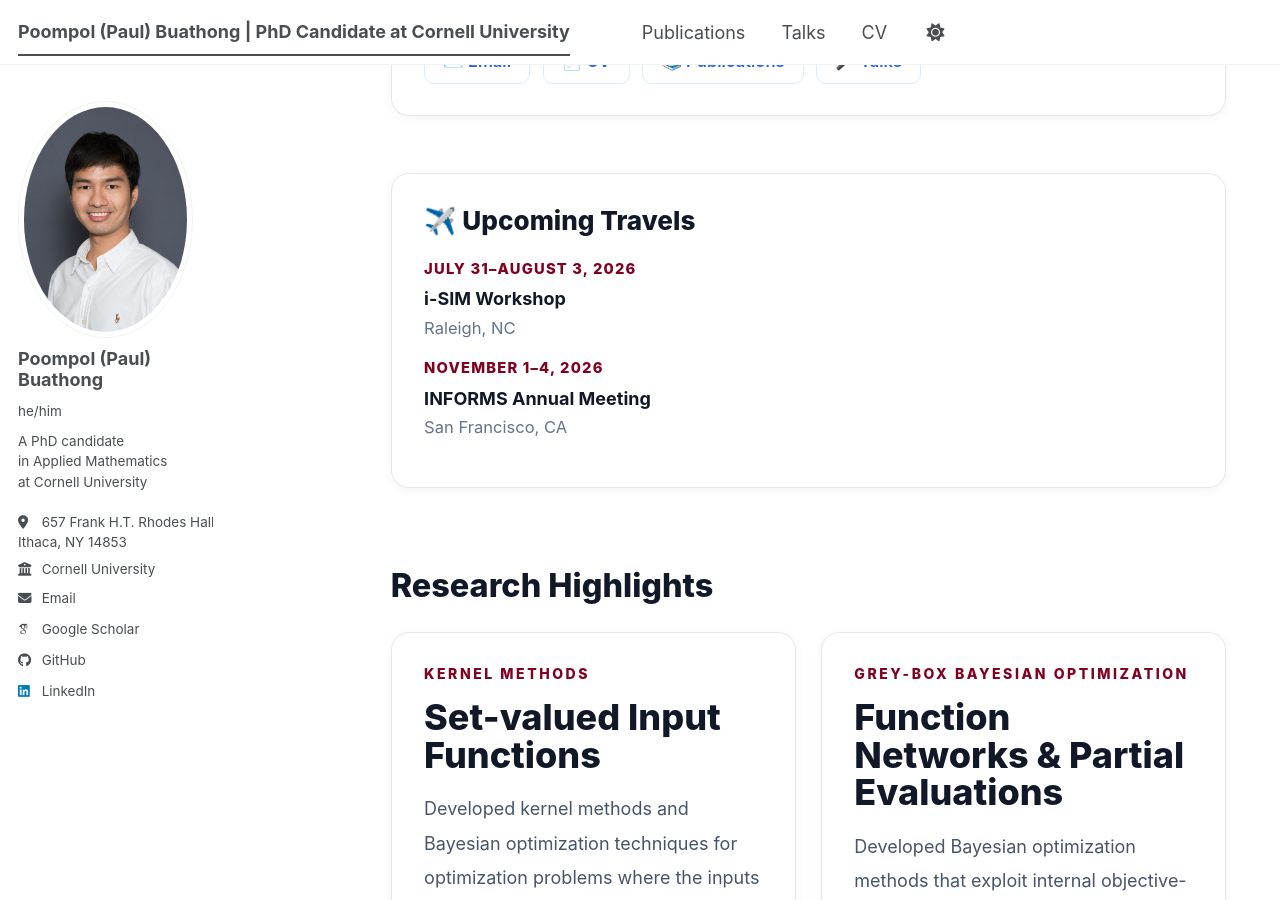
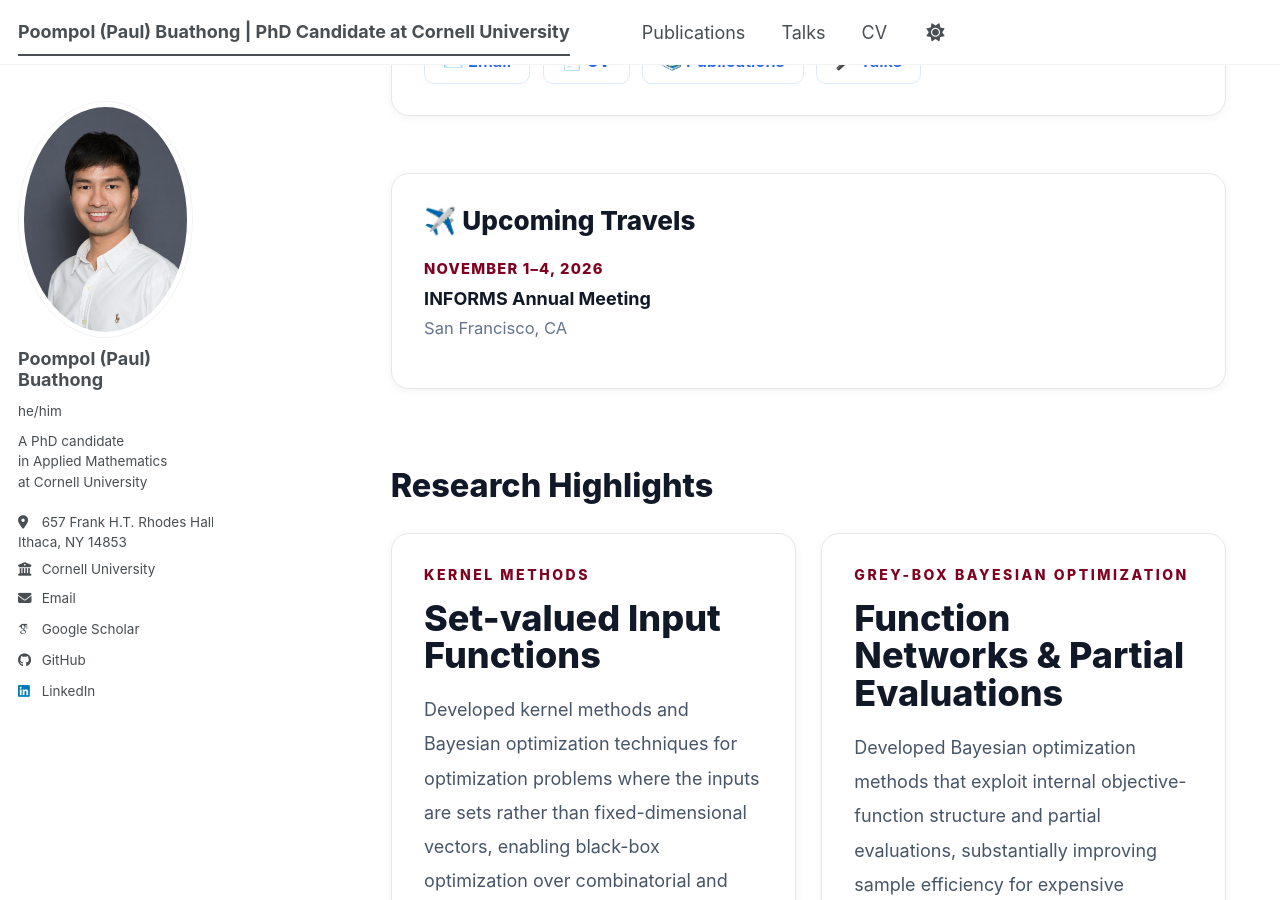
Before and after one commit to poompol/poompol.github.io, a Jekyll site: the page built from _pages/about.md, in a window 1280 px wide and 900 px high, scrolled down 771 px. Built offline with Jekyll 4.4.1, drawn with Linux system fonts in a browser that asks for light colours; some web fonts are replaced; a script bundle is joined from its source files by our own code; library files that are not in the unit come from our copies.

Commit message:
Update about.md

```diff
--- a/_pages/about.md
+++ b/_pages/about.md
@@ -310,12 +310,6 @@ My research focuses on Bayesian optimization, machine learning, and their applic
 ✈️ Upcoming Travels
 </div>
 
-<div class="travel-date">July 31–August 3, 2026</div>
-<div class="travel-title">
-  <a href="https://isim2026.ise.ncsu.edu/">i-SIM Workshop</a>
-</div>
-<div class="travel-location">Raleigh, NC</div>
-
 <div class="travel-date">November 1–4, 2026</div>
 <div class="travel-title">
   <a href="https://meetings.informs.org/wordpress/annual/">INFORMS Annual Meeting</a>
```
